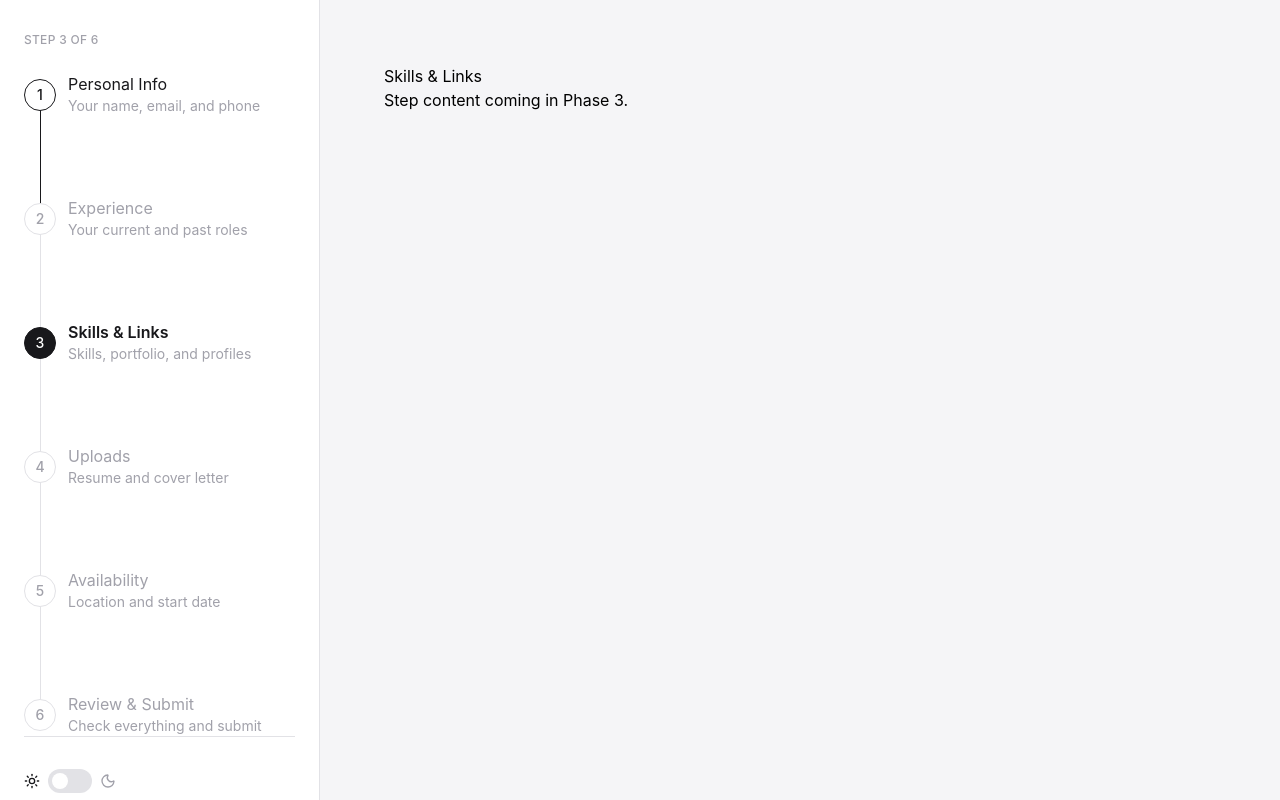
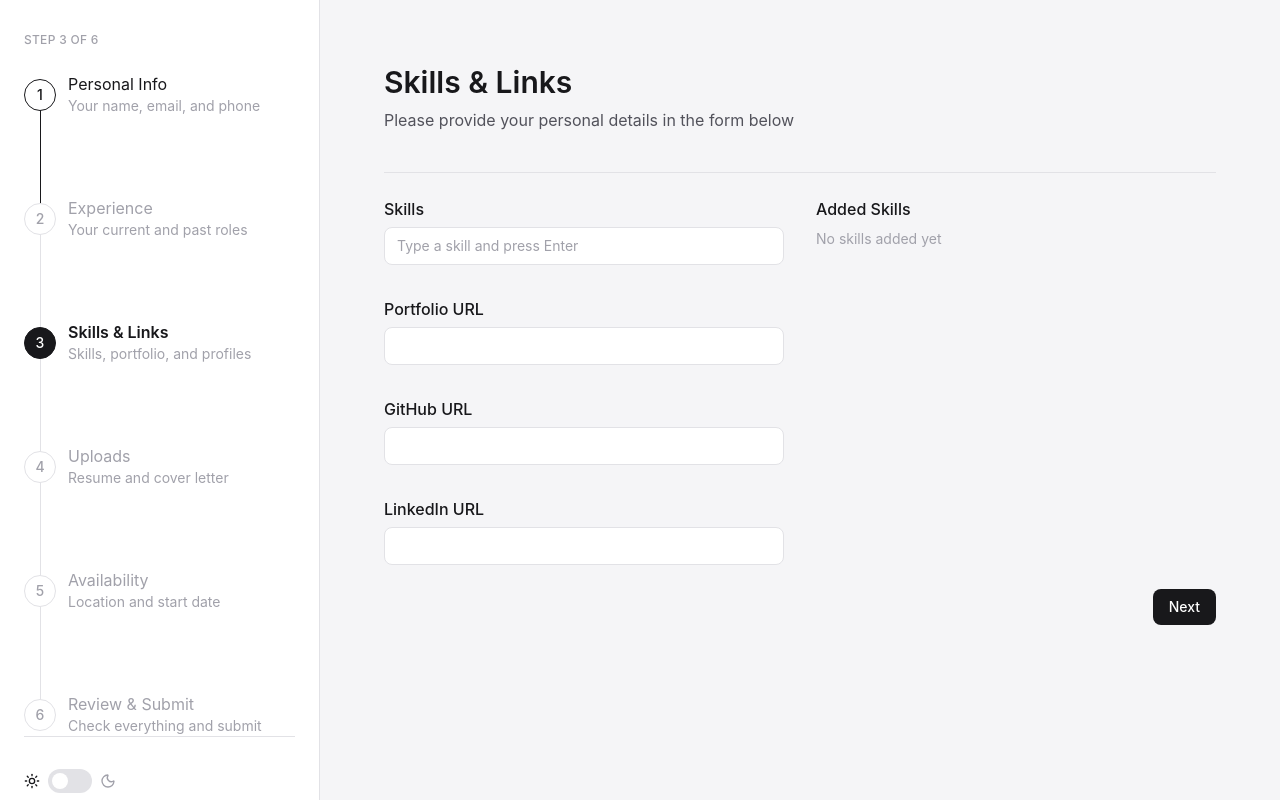
Before and after one commit to HanifNepali/job-application-form, a React (Vite) app: page /form/skills-links in a window 1280 px wide. Built offline with nearby package versions, Linux system fonts and the light colour scheme.

Commit message:
Implement Skills Link form

```diff
--- a/src/steps/skills-links/SkillsLinksStep.tsx
+++ b/src/steps/skills-links/SkillsLinksStep.tsx
@@ -1,10 +1,131 @@
-// Placeholder for Phase 1. Real content (in-house tags input, URL fields)
-// lands in Phase 3.
+import { useForm, useController } from "react-hook-form";
+import { zodResolver } from "@hookform/resolvers/zod";
+import { useNavigate } from "react-router-dom";
+import { skillsLinksSchema, type SkillsLinksData } from "./schema";
+import { FieldTextInput } from "@/components/FieldTextInput";
+import { FieldChipsInput } from "@/components/FieldChipsInput";
+import { ChipList } from "@/components/ChipList";
+import { Button } from "@/components/Button";
+import { useFormStore } from "@/store/formStore";
+import { STEPS } from "@/lib/steps";
+import { useCallback } from "react";
+import { StepHeader } from "@/components/StepHeader";
+
 export function SkillsLinksStep() {
+  const navigate = useNavigate();
+  const data = useFormStore((s) => s.data.skillsLinks);
+  const updateSkillsLinks = useFormStore((s) => s.updateSkillsLinks);
+  const setFurthestUnlockedStep = useFormStore(
+    (s) => s.setFurthestUnlockedStep,
+  );
+
+  const {
+    register,
+    control,
+    handleSubmit,
+    formState: { errors, isSubmitting },
+  } = useForm<SkillsLinksData>({
+    resolver: zodResolver(skillsLinksSchema),
+    defaultValues: data,
+    mode: "onBlur",
+    reValidateMode: "onChange",
+  });
+
+  // Called once — the resulting `field` object is handed to both columns
+  // below, rather than mounting two <Controller name="skills"> instances,
+  // which would create two competing registrations for the same field.
+
+  // useController({ name: "skills", control }) is the hook form of <Controller>
+  // — functionally identical, just returning its render-prop's arguments directly
+  // instead of requiring a render={(props) => ...} wrapper.
+  // It registers "skills" with RHF exactly once and hands back three things:
+
+  // field — { value, onChange, onBlur, name, ref }, the same four/five props <Controller>'s render prop gives you
+  // fieldState — { error, isDirty, isTouched }, scoped to just this one field (this is where skillsError comes from)
+  // formState — the whole form's state, rarely needed here since useForm's own formState is already in scope
+  const {
+    field: skillsField,
+    fieldState: { error: skillsError },
+  } = useController({ name: "skills", control });
+
+  // Destructure the stable ref function directly
+  const { ref: hookFormRef } = skillsField;
+
+  const onSubmit = (values: SkillsLinksData) => {
+    updateSkillsLinks(values);
+    setFurthestUnlockedStep(3);
+    navigate(`/form/${STEPS[3].path}`);
+  };
+
+  /**
+   * Stable wrapper to safely attach the DOM element to React Hook Form.
+   * Prevents "Cannot access refs during render" errors.
+   *
+   * @see {@link ../../../documentation/callback-refs.md} For full implementation details.
+   */
+  const setSkillsRef = useCallback(
+    (node: HTMLInputElement | null) => {
+      hookFormRef(node);
+    },
+    [hookFormRef],
+  );
+
   return (
-    <div>
-      <h2>Skills & Links</h2>
-      <p>Step content coming in Phase 3.</p>
-    </div>
+    <>
+      <StepHeader title={STEPS[2].label} description={STEPS[2].pageSubHeader} />
+
+      <form onSubmit={handleSubmit(onSubmit)} noValidate>
+        <div className="grid grid-cols-1 gap-8 lg:grid-cols-2">
+          {/* Col 1 — all inputs */}
+          <div className="space-y-8">
+            <FieldChipsInput
+              ref={setSkillsRef}
+              label="Skills"
+              name="skills"
+              value={skillsField.value}
+              onChange={skillsField.onChange}
+              onBlur={skillsField.onBlur}
+              error={skillsError?.message}
+              placeholder="Type a skill and press Enter"
+            />
+
+            <FieldTextInput
+              label="Portfolio URL"
+              error={errors.portfolioUrl?.message}
+              {...register("portfolioUrl")}
+            />
+            <FieldTextInput
+              label="GitHub URL"
+              error={errors.githubUrl?.message}
+              {...register("githubUrl")}
+            />
+            <FieldTextInput
+              label="LinkedIn URL"
+              error={errors.linkedinUrl?.message}
+              {...register("linkedinUrl")}
+            />
+          </div>
+
+          {/* Col 2 — added skills, driven by the same field object */}
+          <div>
+            <ChipList
+              title="Added Skills"
+              items={skillsField.value}
+              onRemove={(item) =>
+                skillsField.onChange(
+                  skillsField.value.filter((s) => s !== item),
+                )
+              }
+            />
+          </div>
+        </div>
+
+        <div className="flex justify-end pt-6">
+          <Button type="submit" disabled={isSubmitting}>
+            Next
+          </Button>
+        </div>
+      </form>
+    </>
   );
 }
```
